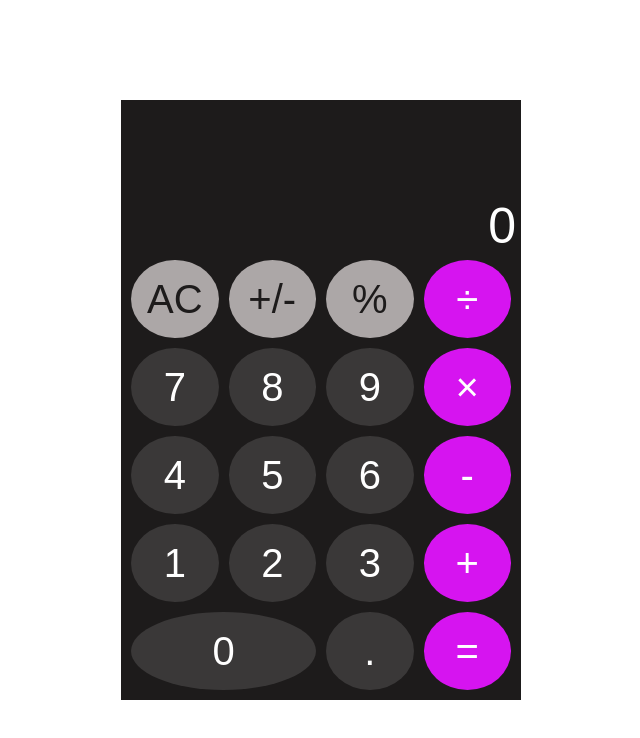
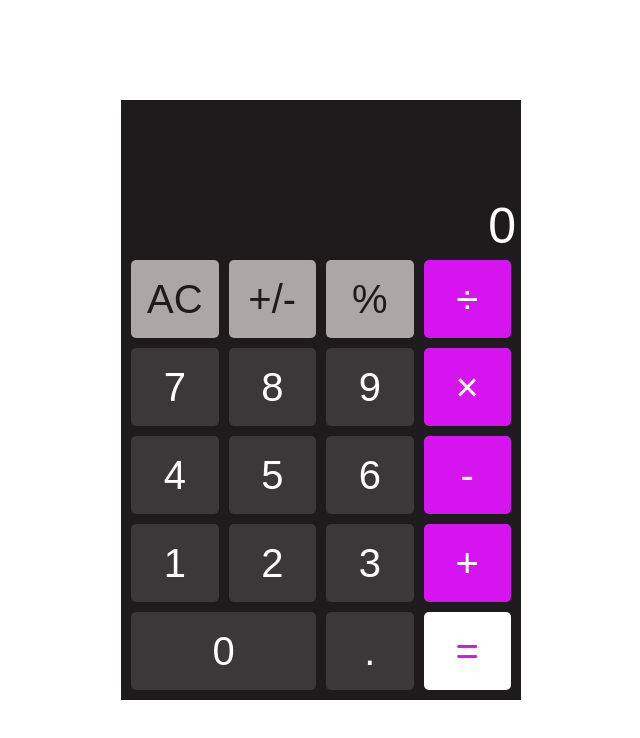
Before and after one commit to ayarmkt/JS-calculator, a plain HTML site: page index.html in a window 1280 px wide. Shown: the whole page, without its empty margins (319-959 px from the left). Drawn offline with Linux system fonts and the light colour scheme.

Commit message:
updated button design

```diff
--- a/style.css
+++ b/style.css
@@ -58,7 +58,8 @@ body {
 }
 
 button {
-  border-radius: 50%;
+  /* border-radius: 50%; */
+  border-radius: 5px;
   font-size: 40px;
   border: none;
   cursor: pointer;
@@ -87,8 +88,7 @@ button:hover {
   background-color: white;
 }
 
-.operator,
-.operator-equal {
+.operator {
   background-color: var(--pink);
   color: white;
 }
@@ -96,10 +96,19 @@ button:hover {
 .operator:active,
 .operator-equal:active,
 .operator:hover,
-.operator-equal:hover,
 .operator.isSelected {
   background-color: white;
   color: var(--pink);
+}
+
+.operator-equal {
+  background-color: white;
+  color: var(--pink);
+}
+
+.operator-equal:hover {
+  background-color: var(--pink);
+  color: white;
 }
 
 /* MOBILES */
```
